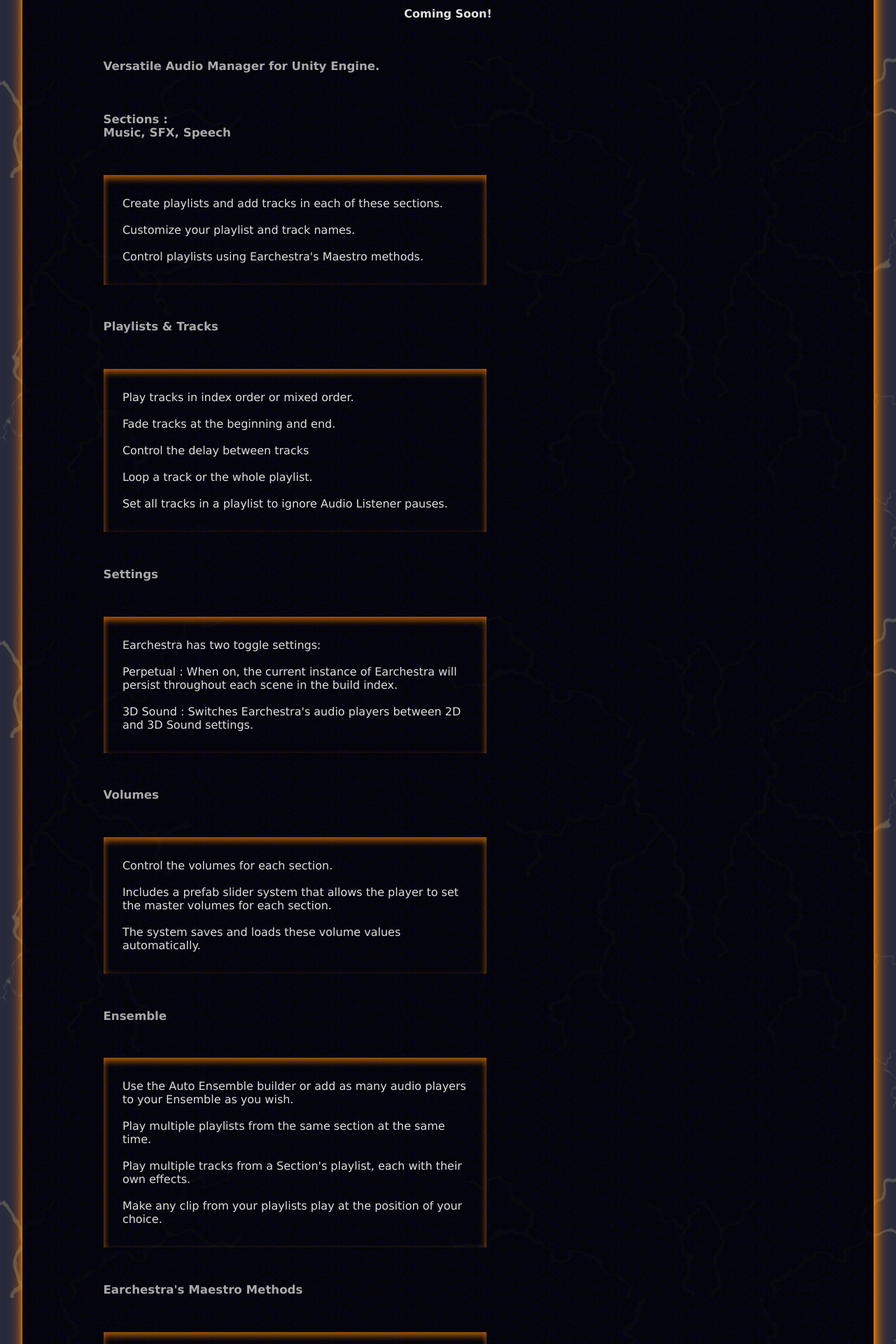
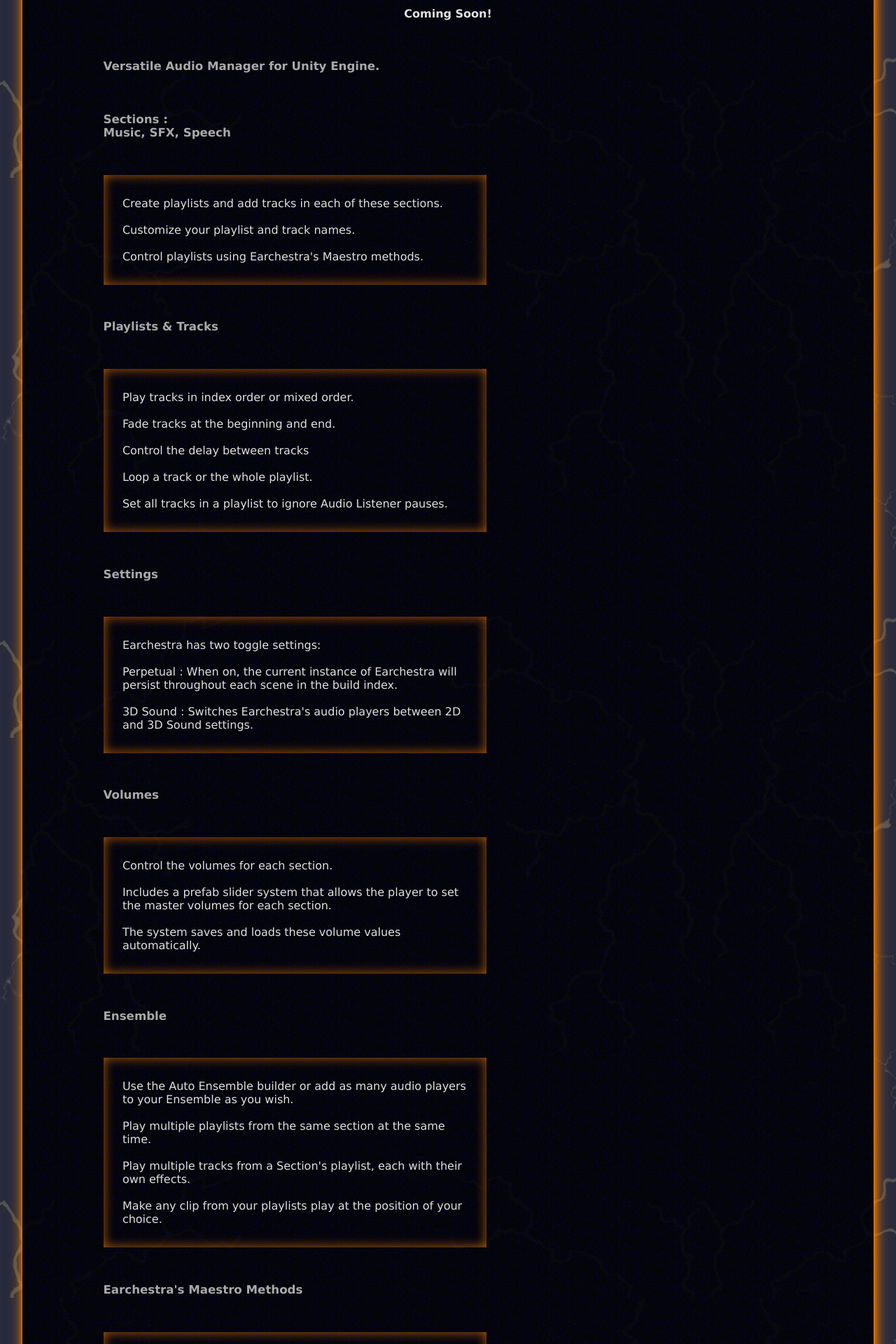
Before and after one commit to Madsir/madsirstudio.github.io, a Jekyll site: the page built from earchestra/index.html, in a window 1280 px wide. Shown: the part 546-2466 px from the top of the page at 70% size. Built offline with Jekyll 4.4.1, drawn with Linux system fonts in a browser that asks for light colours.

Commit message:
Update index.html

```diff
--- a/earchestra/index.html
+++ b/earchestra/index.html
@@ -16,7 +16,7 @@
 	 box-shadow: 0px 2px 4px 0px rgba(255, 131, 0, 0.7),
             1px 4px 8px 0px rgba(255, 131, 0, 0.7),
             2px 4px 16px 0px rgba(255, 131, 0, 0.7),
-            2px 6px 20px 0px rgba(255, 131, 0, 0.7);
+            2px 4px 20px 0px rgba(255, 131, 0, 0.7);
   background-image: url("/Assets/tough.png")
 }
 .centerdiv {
@@ -61,7 +61,7 @@
   margin-right: 45%;
   margin-top: 2%;
   margin-bottom: 2%;
-	box-shadow: inset 0px 5px 10px 0px rgba(255, 131, 0, 0.7);
+	box-shadow: inset 0px 0px 16px 0px rgba(255, 131, 0, 0.7);
 }
 @media (max-width: 600px) {
   .baround{
@@ -77,7 +77,7 @@
   margin-right: 20%;
   margin-top: 2%;
   margin-bottom: 2%;
- box-shadow: inset 0px 5px 10px 0px rgba(255, 131, 0, 0.7);
+ box-shadow: inset 0px 0px 16px 0px rgba(255, 131, 0, 0.7);
 }
 </style>
 </head>
```
